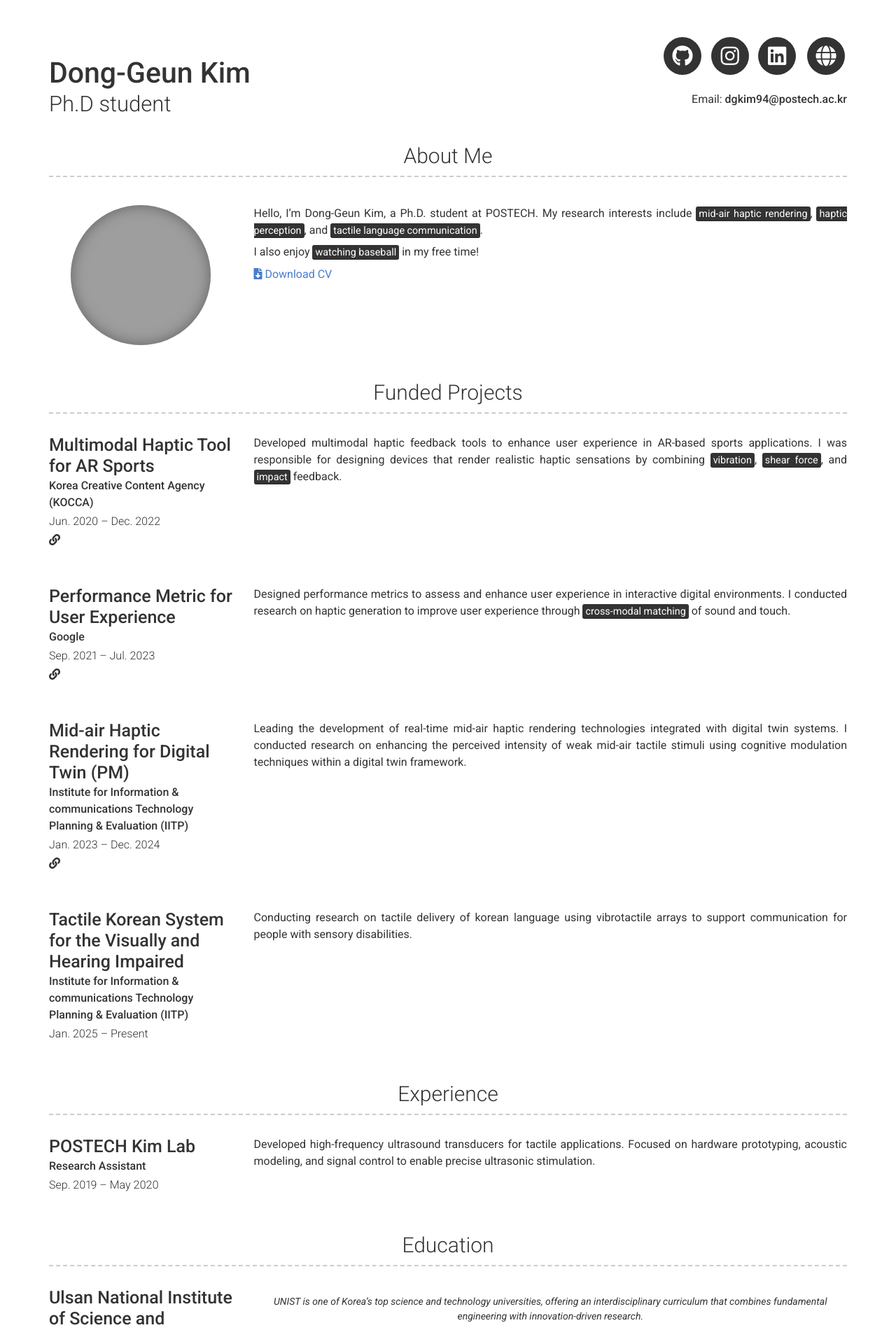
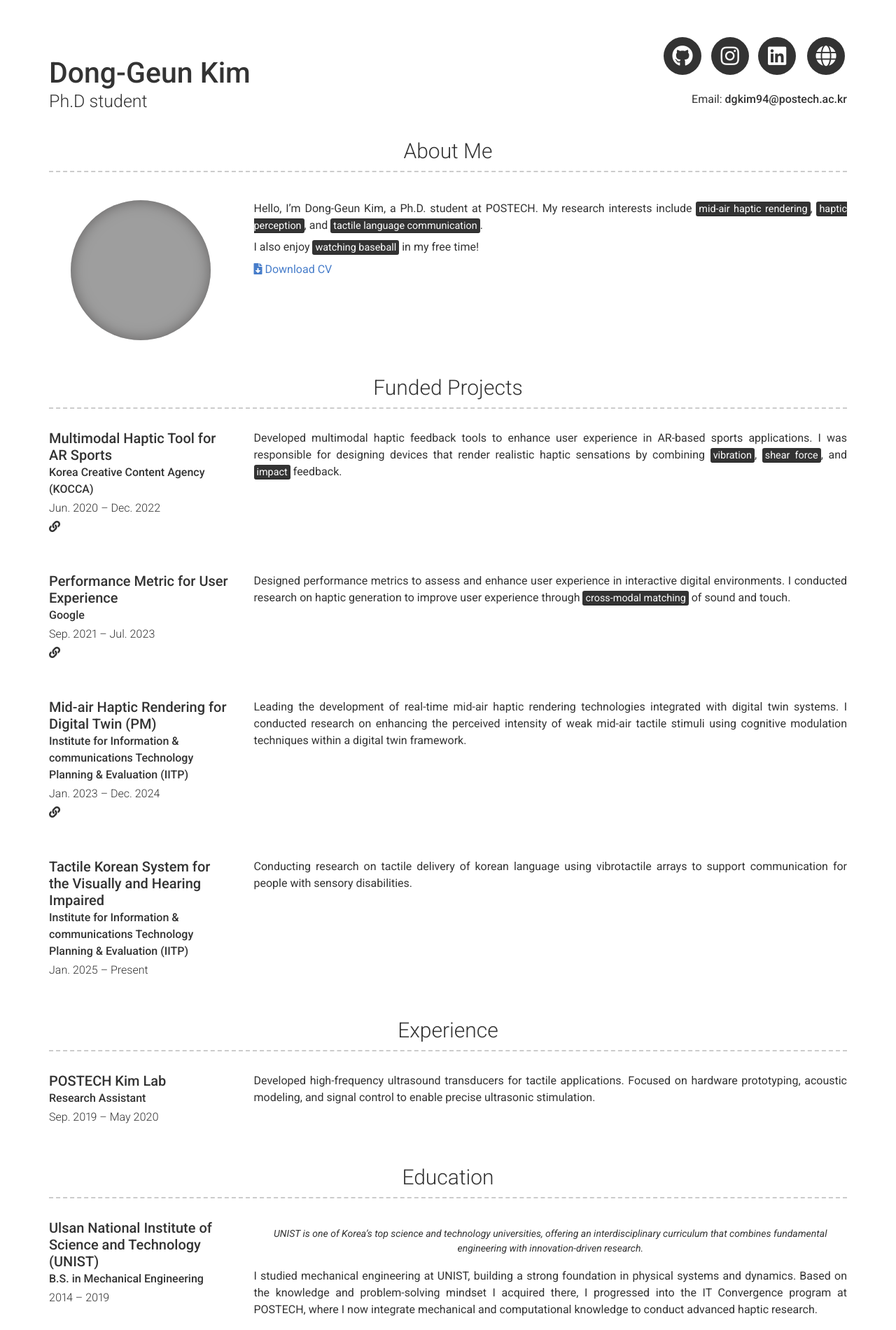
Before and after one commit to DGKIM94/dgkim94.github.io, a Jekyll site: the page built from index.md, in a window 1280 px wide. Shown: the top 1900 px of the page at 70% size. Built offline with Jekyll 4.4.1, drawn with Linux system fonts in a browser that asks for light colours; nearby versions of some CDN libraries; grey boxes are pictures that could not be loaded.

Commit message:
Update type.scss

```diff
--- a/_sass/type.scss
+++ b/_sass/type.scss
@@ -43,7 +43,7 @@ h1 {
 
 h2 {
   font-weight: 300;
-  font-size: 3.1rem;
+  font-size: 2.5rem;
 }
 
 h3 {
@@ -61,7 +61,7 @@ h3 {
 
 h4 {
   font-weight: 300;
-  font-size:2.5rem;
+  font-size:2rem;
   margin-bottom:3px;
 }
 
```
